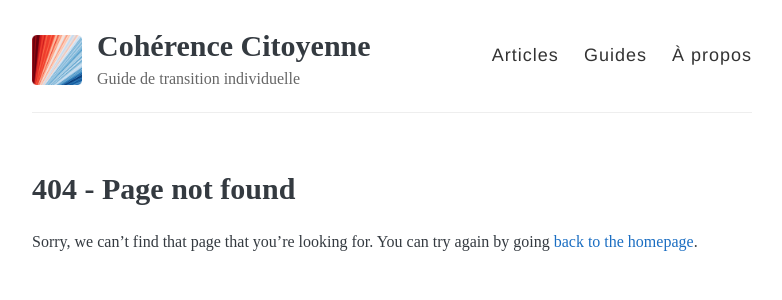
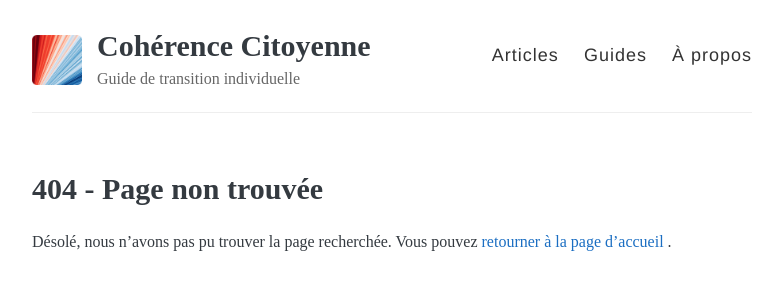
Before and after one commit to loicguichaoua/loicguichaoua.github.io, a Jekyll site: the page built from 404.md, in a window 1280 px wide. Shown: the top 300 px of the page, without its empty margins (248-1030 px from the left). Built offline with Jekyll 4.4.1, drawn with Linux system fonts in a browser that asks for light colours; some web fonts are replaced.

Commit message:
Update 404.md

```diff
--- a/404.md
+++ b/404.md
@@ -1,6 +1,6 @@
 ---
 layout: page
-title: 404 - Page not found
+title: 404 - Page non trouvée
 ---
 
-Sorry, we can't find that page that you're looking for. You can try again by going [back to the homepage]({{ site.baseurl }}/).
+Désolé, nous n'avons pas pu trouver la page recherchée. Vous pouvez [retourner à la page d'accueil ]({{ site.baseurl }}/).
```
